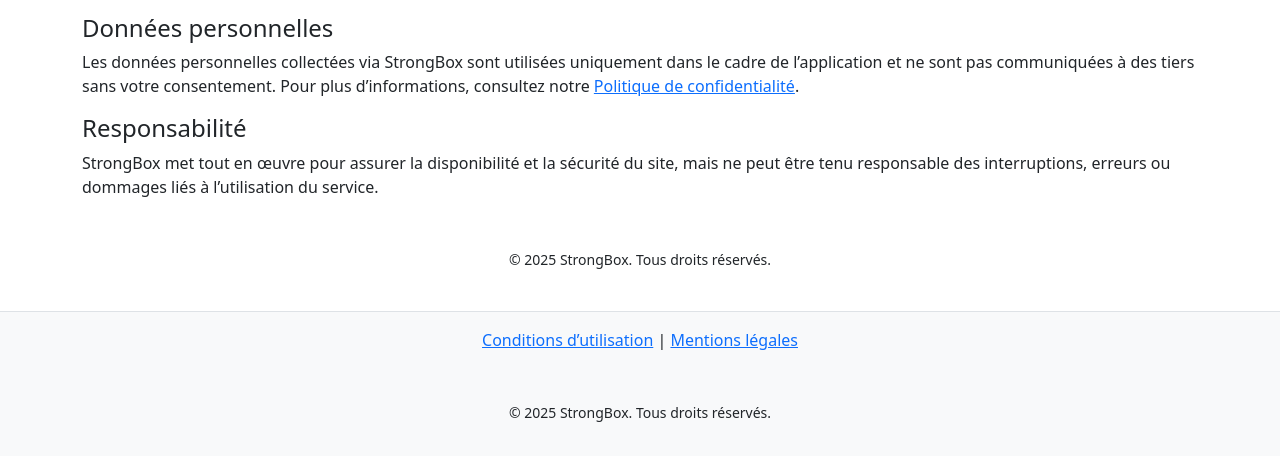
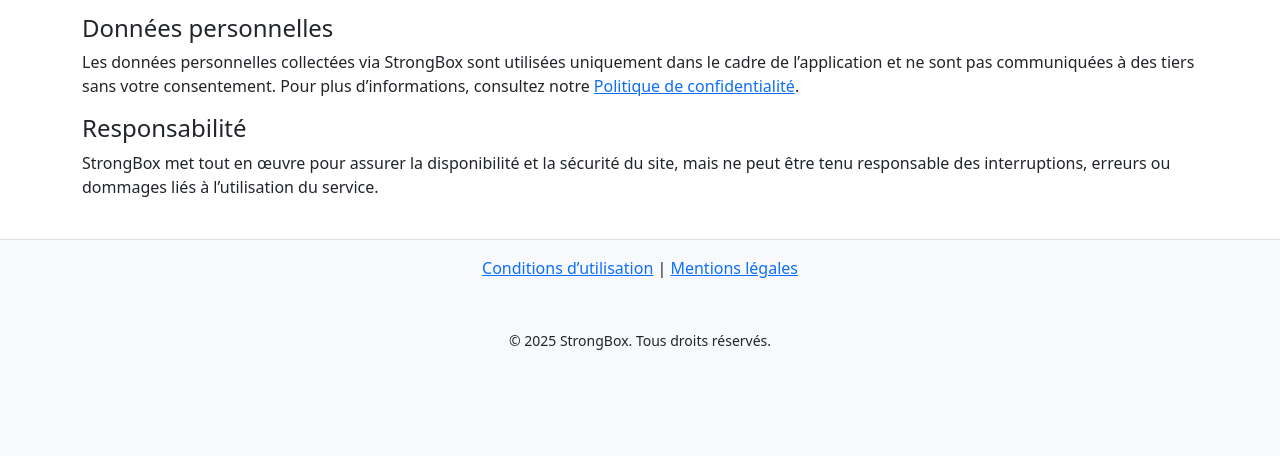
Before and after one commit to Yamcha95/www, a Symfony app: template templates/legal/mentions.html.twig in a window 1280 px wide. Shown: the part 498-954 px from the top of the page. After the commit the page ends 848 px from the top, so only its background shows below. Run offline with Twig, Linux system fonts and the light colour scheme; the template is opened without the code that fills it, so the values that code supplies are empty; some libraries are stand-ins or nearby versions.

Commit message:
Ptites modifs

```diff
--- a/templates/legal/conditions.html.twig
+++ b/templates/legal/conditions.html.twig
@@ -27,5 +27,4 @@
     <h4>7. Contact</h4>
     <p>Pour toute question concernant ces conditions, vous pouvez nous contacter via la page de contact du site.</p>
 
-    <p class="text-center mt-5"><small>© {{ "now"|date("Y") }} StrongBox. Tous droits réservés.</small></p>
 {% endblock %}
--- a/templates/legal/mentions.html.twig
+++ b/templates/legal/mentions.html.twig
@@ -23,4 +23,4 @@
     <h4>Responsabilité</h4>
     <p>StrongBox met tout en œuvre pour assurer la disponibilité et la sécurité du site, mais ne peut être tenu responsable des interruptions, erreurs ou dommages liés à l’utilisation du service.</p>
 
-    <p class="text-center mt-5"><small>© {{ "now"|date("Y") }} StrongBox. Tous droits réservés.</small></p>{% endblock %}
+{% endblock %}
```
